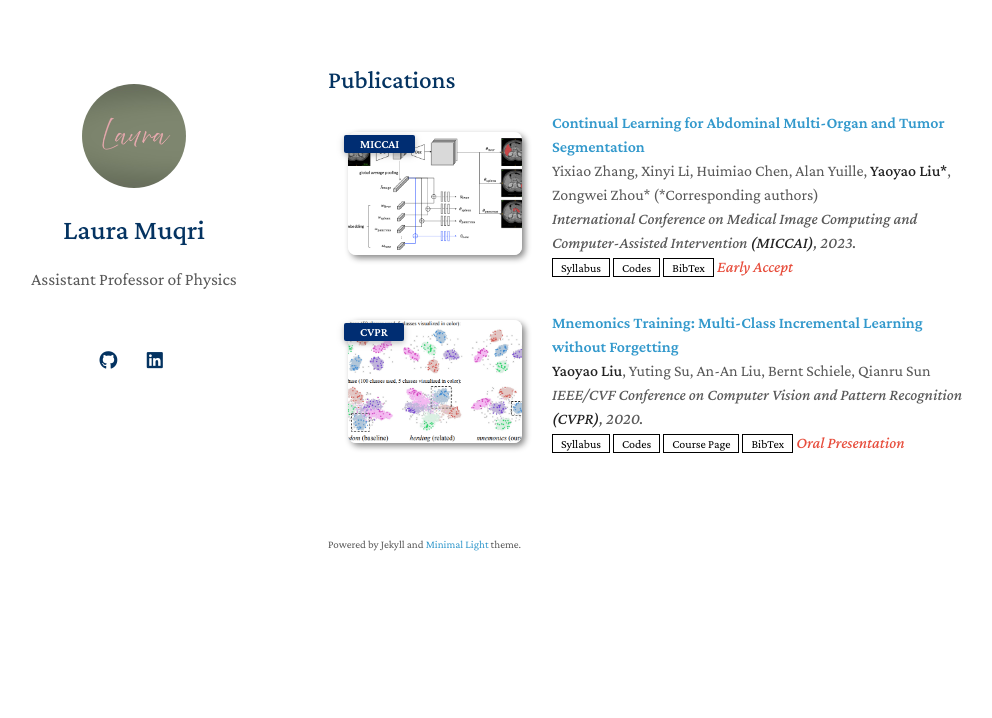
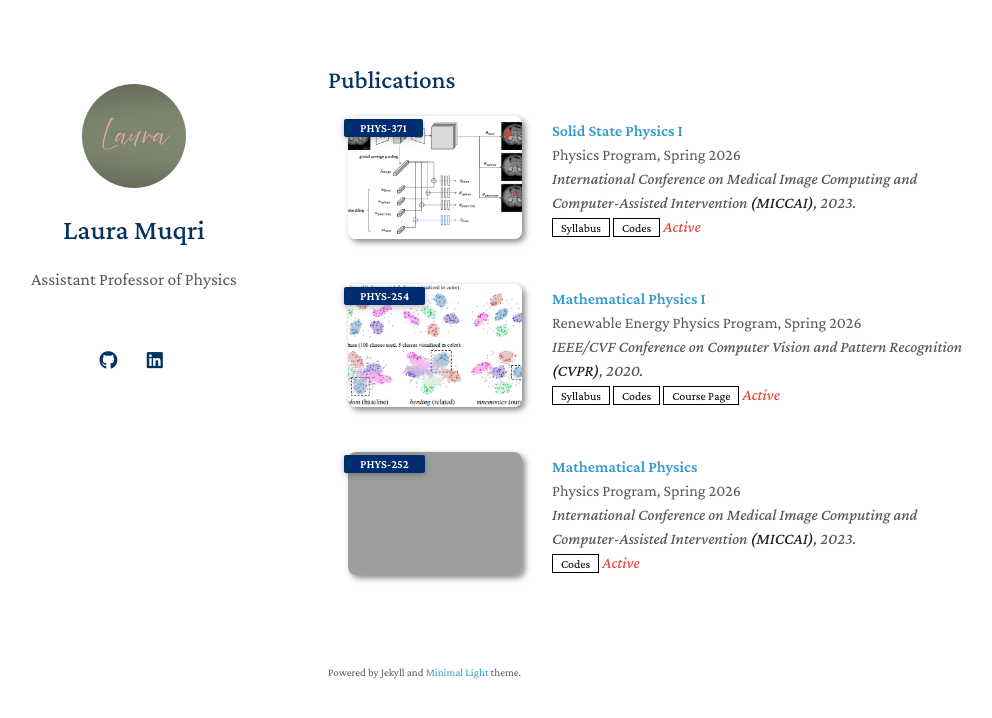
Before and after one commit to LauraMuqri/LauraMuqri.github.io, a Jekyll site: the page built from index.md, in a window 1280 px wide. Shown: the top 718 px of the page, without its empty margins (142-1134 px from the left). Built offline with Jekyll 4.4.1, drawn with Linux system fonts in a browser that asks for light colours; a style sheet for code colours, icons or effects is not loaded; grey boxes are pictures that could not be loaded.

Commit message:
Update publications.yml

```diff
--- a/_data/publications.yml
+++ b/_data/publications.yml
@@ -1,22 +1,32 @@
 main:
 
-  - title: Continual Learning for Abdominal Multi-Organ and Tumor Segmentation
-    authors: Yixiao Zhang, Xinyi Li, Huimiao Chen, Alan Yuille, <strong>Yaoyao Liu*</strong>, Zongwei Zhou* (*Corresponding authors)
-    conference_short: MICCAI
+  - title: Solid State Physics I
+    authors: Physics Program, Spring 2026
+    conference_short: PHYS-371
     conference: International Conference on Medical Image Computing and Computer-Assisted Intervention <strong>(MICCAI)</strong>, 2023.
     pdf: https://arxiv.org/pdf/2306.00988.pdf
-    code: https://github.com/MrGiovanni/ContinualLearning
-    bibtex: https://bib.yliu.me/MICCAI23.txt
+    code: https://github.com/LauraMuqri/Solid-State-Physics
+    #bibtex: https://bib.yliu.me/MICCAI23.txt
     image: ./assets/img/teaser_example_2.png
-    notes: Early Accept
+    notes: Active
 
-  - title: "Mnemonics Training: Multi-Class Incremental Learning without Forgetting"
-    authors: <strong>Yaoyao Liu</strong>, Yuting Su, An-An Liu, Bernt Schiele, Qianru Sun
-    conference_short: CVPR
+  - title: Mathematical Physics I
+    authors: Renewable Energy Physics Program, Spring 2026
+    conference_short: PHYS-254
     conference: IEEE/CVF Conference on Computer Vision and Pattern Recognition <strong>(CVPR)</strong>, 2020.
     pdf: https://arxiv.org/pdf/2002.10211.pdf
-    code: https://github.com/yaoyao-liu/class-incremental-learning/tree/main/mnemonics-training
+    code: https://github.com/LauraMuqri/Mathematical-Physics
     page: https://class-il.mpi-inf.mpg.de/mnemonics/
-    bibtex: https://class-il.mpi-inf.mpg.de/mnemonics/
-    notes: Oral Presentation
+    #bibtex: https://class-il.mpi-inf.mpg.de/mnemonics/
+    notes: Active
     image: ./assets/img/teaser_example.png
+
+  - title: Mathematical Physics
+    authors: Physics Program, Spring 2026
+    conference_short: PHYS-252
+    conference: International Conference on Medical Image Computing and Computer-Assisted Intervention <strong>(MICCAI)</strong>, 2023.
+    #pdf: https://arxiv.org/pdf/2306.00988.pdf
+    code: https://github.com/LauraMuqri/Mathematical-Physics
+    #bibtex: https://bib.yliu.me/MICCAI23.txt
+    image: ./assets/img/testout.jpg
+    notes: Active
```
